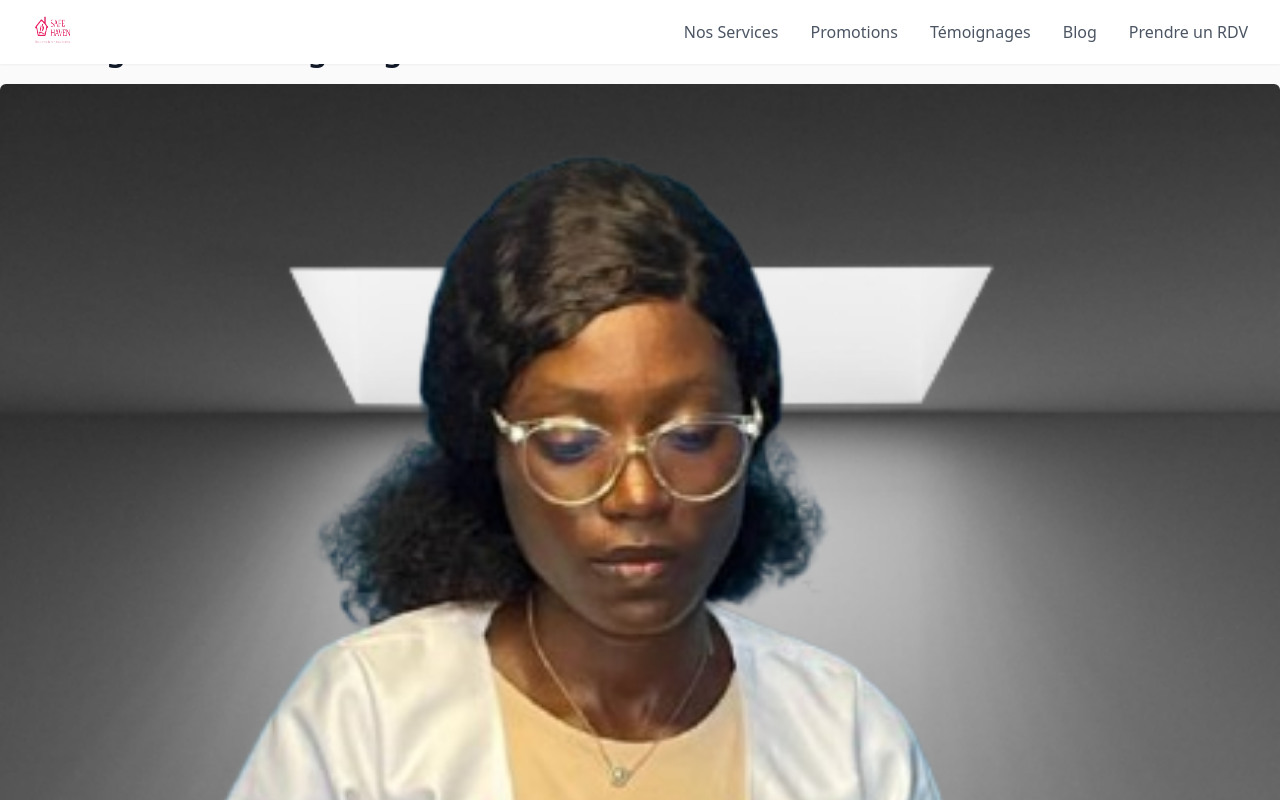
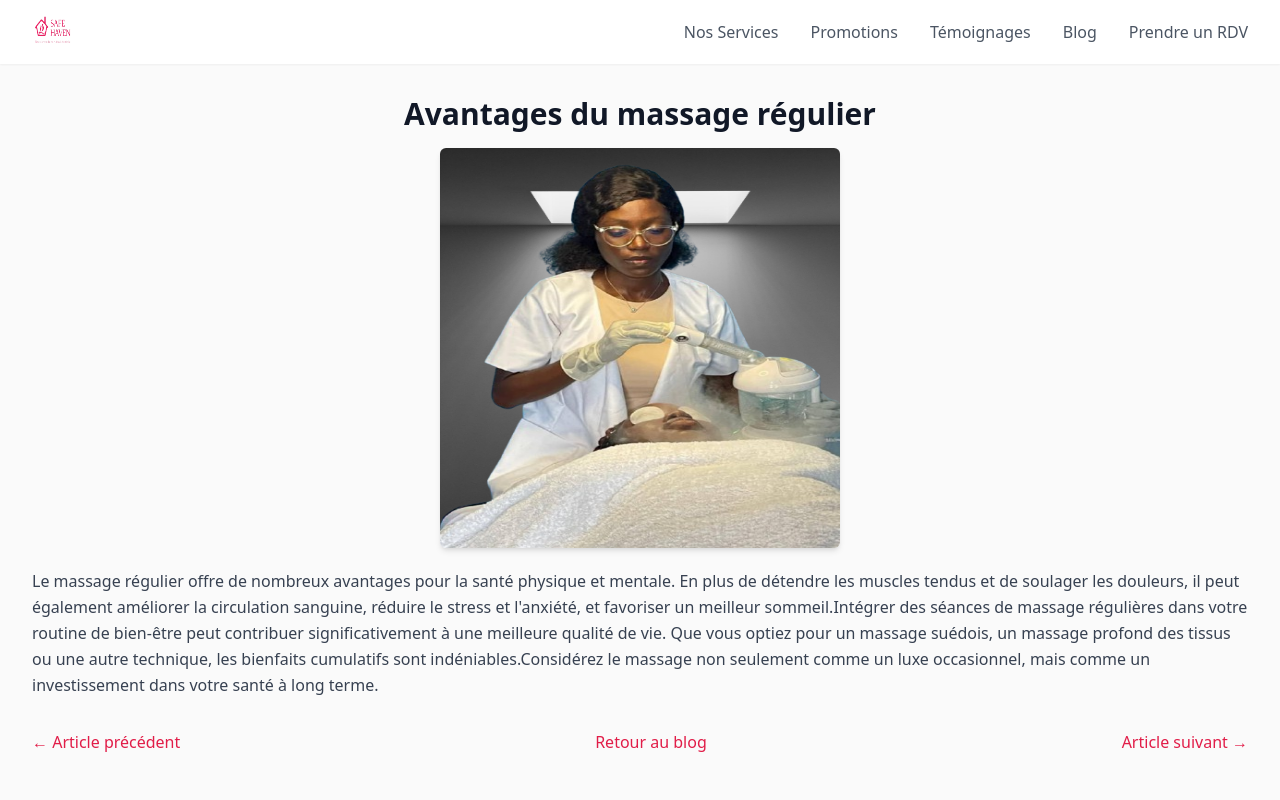
Before and after one commit to SamuelOdn/Safehaven.github.io, a React (Vite) app: page /blog/1 in a window 1280 px wide. Shown: the top 800 px of the page. Built offline with nearby package versions, Linux system fonts and the light colour scheme.

Commit message:
update navbar and blogArticle files

```diff
--- a/src/components/Navbar.tsx
+++ b/src/components/Navbar.tsx
@@ -47,11 +47,11 @@ function Navbar() {
 
                         {/* Desktop menu */}
                         <div className="hidden md:flex md:items-center md:space-x-8">
-                            <a href="#services" className="text-gray-600 hover:text-rose-600">Nos Services</a>
-                            <a href="#promotions" className="text-gray-600 hover:text-rose-600">Promotions</a>
-                            <a href="#testimonials" className="text-gray-600 hover:text-rose-600">Témoignages</a>
-                            <a href="#blog" className="text-gray-600 hover:text-rose-600">Blog</a>
-                            <a href="#book" className="text-gray-600 hover:text-rose-600">Prendre un RDV</a>
+                            <a href="/#services" className="text-gray-600 hover:text-rose-600">Nos Services</a>
+                            <a href="/#promotions" className="text-gray-600 hover:text-rose-600">Promotions</a>
+                            <a href="/#testimonials" className="text-gray-600 hover:text-rose-600">Témoignages</a>
+                            <a href="/#blog" className="text-gray-600 hover:text-rose-600">Blog</a>
+                            <a href="/#book" className="text-gray-600 hover:text-rose-600">Prendre un RDV</a>
                         </div>
                     </div>
                 </div>
@@ -60,11 +60,11 @@ function Navbar() {
                 {isMenuOpen && (
                     <div ref={mobileMenuRef} className="md:hidden bg-white border-t">
                         <div className="px-2 pt-2 pb-3 space-y-1">
-                            <a href="#services" onClick={closeMenu} className="block px-3 py-2 text-gray-600 hover:text-rose-600">Nos Services</a>
-                            <a href="#promotions" onClick={closeMenu} className="block px-3 py-2 text-gray-600 hover:text-rose-600">Promotions</a>
-                            <a href="#testimonials" onClick={closeMenu} className="block px-3 py-2 text-gray-600 hover:text-rose-600">Témoignages</a>
-                            <a href="#blog" onClick={closeMenu} className="block px-3 py-2 text-gray-600 hover:text-rose-600">Blog</a>
-                            <a href="#book" onClick={closeMenu} className="block px-3 py-2 text-gray-600 hover:text-rose-600">Prendre un RDV</a>
+                            <a href="/#services" onClick={closeMenu} className="block px-3 py-2 text-gray-600 hover:text-rose-600">Nos Services</a>
+                            <a href="/#promotions" onClick={closeMenu} className="block px-3 py-2 text-gray-600 hover:text-rose-600">Promotions</a>
+                            <a href="/#testimonials" onClick={closeMenu} className="block px-3 py-2 text-gray-600 hover:text-rose-600">Témoignages</a>
+                            <a href="/#blog" onClick={closeMenu} className="block px-3 py-2 text-gray-600 hover:text-rose-600">Blog</a>
+                            <a href="/#book" onClick={closeMenu} className="block px-3 py-2 text-gray-600 hover:text-rose-600">Prendre un RDV</a>
                         </div>
                     </div>
                 )}
--- a/src/pages/BlogArticle.tsx
+++ b/src/pages/BlogArticle.tsx
@@ -1,6 +1,7 @@
 import { useNavigate, useParams } from 'react-router-dom';
 import { blogs } from './Home';
 import { useEffect, useState } from 'react';
+// import "./../../style.css"
 
 export type BlogArticleProps = {
   img? : string;
@@ -9,37 +10,42 @@ export type BlogArticleProps = {
   index : number
 }
 function BlogArticle() {
-  const params = useParams();
-  // const id = parseInt(params.id as string);
-  const  [id , setId] = useState(parseInt(params.id as string))
-  const [currentBlog , setCurrentBlog] = useState<BlogArticleProps | undefined>(blogs.find((item : BlogArticleProps) => item.index === id))
+  const  {id} = useParams();
+  const [currentBlog , setCurrentBlog] = useState<BlogArticleProps | undefined>()
   const navigate = useNavigate();
 
 
 
-  const redirectBlog = (idx : number) => {
+  const nextBlog = (idx : number) => {
 
     if (idx <= blogs.length) {
-      console.log(idx);
-      navigate(`/blog/${id}`)
-      setCurrentBlog(blogs.find((item : BlogArticleProps) => item.index === id))
+      navigate(`/blog/${idx}`)
     }
   }
 
+  const prevBlog = (idx : number) => {
+
+    if (idx >= 1) {
+      navigate(`/blog/${idx}`)
+    }
+  }
+
+
     useEffect(() => {
-      redirectBlog(id);
+      //console.log("params", id);
+      setCurrentBlog(blogs.find((item : BlogArticleProps) => item.index === parseInt(id as string)))
     }, [id])
 
 
 
+
   return (
-    <div className="container mx-auto py-8">
-      <h1 className="text-3xl font-bold text-gray-900 mb-4"> {currentBlog?.title} </h1>
-      <img src={currentBlog?.img} alt="Avantages du massage régulier" className="w-full rounded-md shadow-md mb-6" />
+    <div className="container mx-auto py-24 px-4 sm:px-6 lg:px-8">
+      <h1 className="text-3xl font-bold text-gray-900 mb-4 text-center"> {currentBlog?.title} </h1>
+      <div className="flex justify-center">
+      <img src={currentBlog?.img} alt="Avantages du massage régulier" className="w-[400px] rounded-md shadow-md mb-6 max-h-[400px] mb-[20px]" />
+      </div>
       <div className="blog-content text-gray-700 leading-relaxed">
-        {/* <p className="mb-4">Le massage régulier offre de nombreux avantages pour la santé physique et mentale. En plus de détendre les muscles tendus et de soulager les douleurs, il peut également améliorer la circulation sanguine, réduire le stress et l'anxiété, et favoriser un meilleur sommeil.</p>
-        <p className="mb-4">Intégrer des séances de massage régulières dans votre routine de bien-être peut contribuer significativement à une meilleure qualité de vie. Que vous optiez pour un massage suédois, un massage profond des tissus ou une autre technique, les bienfaits cumulatifs sont indéniables.</p>
-        <p className="mb-4">Considérez le massage non seulement comme un luxe occasionnel, mais comme un investissement dans votre santé à long terme.</p> */}
         <p className="mb-4">
           {
             currentBlog?.content
@@ -47,8 +53,9 @@ function BlogArticle() {
         </p>
       </div>
       <div className="navigation flex justify-between mt-8">
-        <a onClick={(e)=>{e.preventDefault(); navigate(-1)}} className="text-rose-600 hover:text-rose-800">← Retour au blog</a>
-        <a onClick={(e)=>{e.preventDefault(); setId(id+1); }} className="text-rose-600 hover:text-rose-800">Article suivant →</a>
+        <a onClick={(e)=>{e.preventDefault(); prevBlog(parseInt(id as string)-1);}} className="text-rose-600 hover:text-rose-800">← Article précédent</a>
+        <a href="/#blog" className="text-rose-600 hover:text-rose-800">Retour au blog</a>
+        <a onClick={(e)=>{e.preventDefault(); nextBlog(parseInt(id as string)+1); }} className="text-rose-600 hover:text-rose-800">Article suivant →</a>
       </div>
     </div>
   );
```
